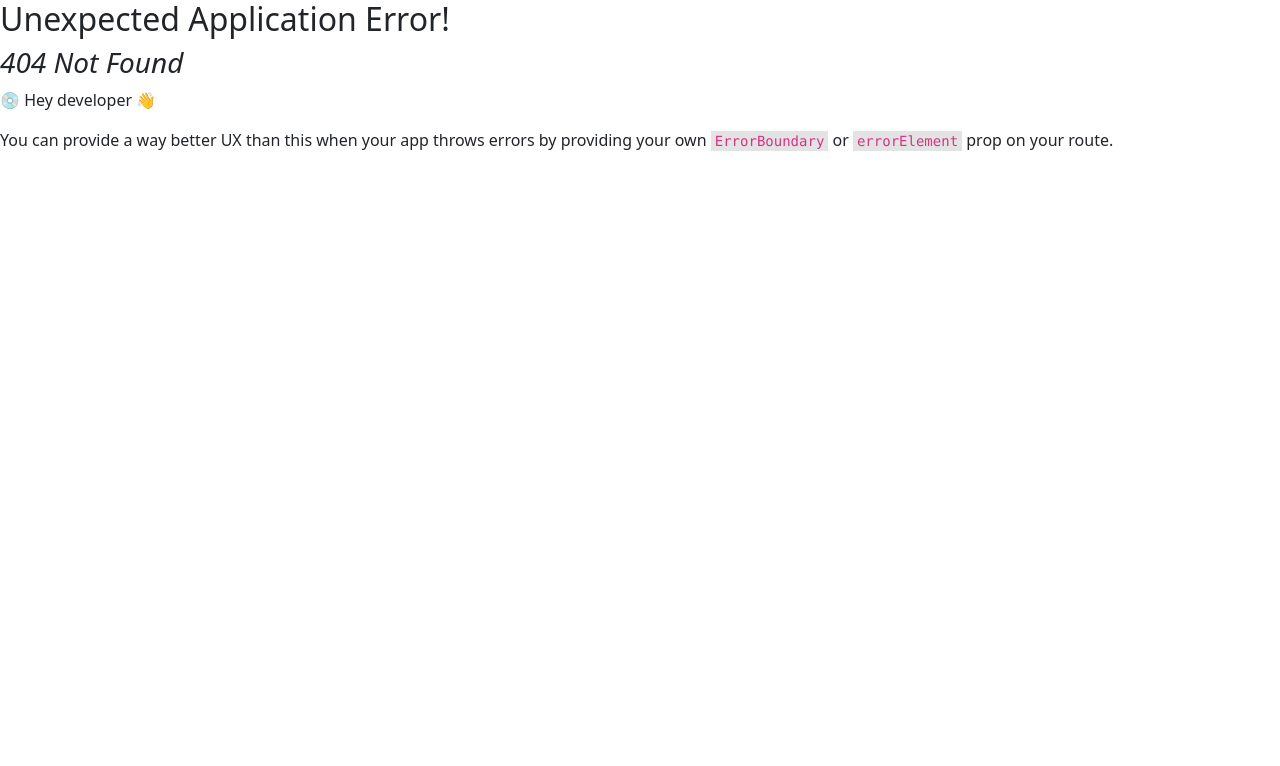
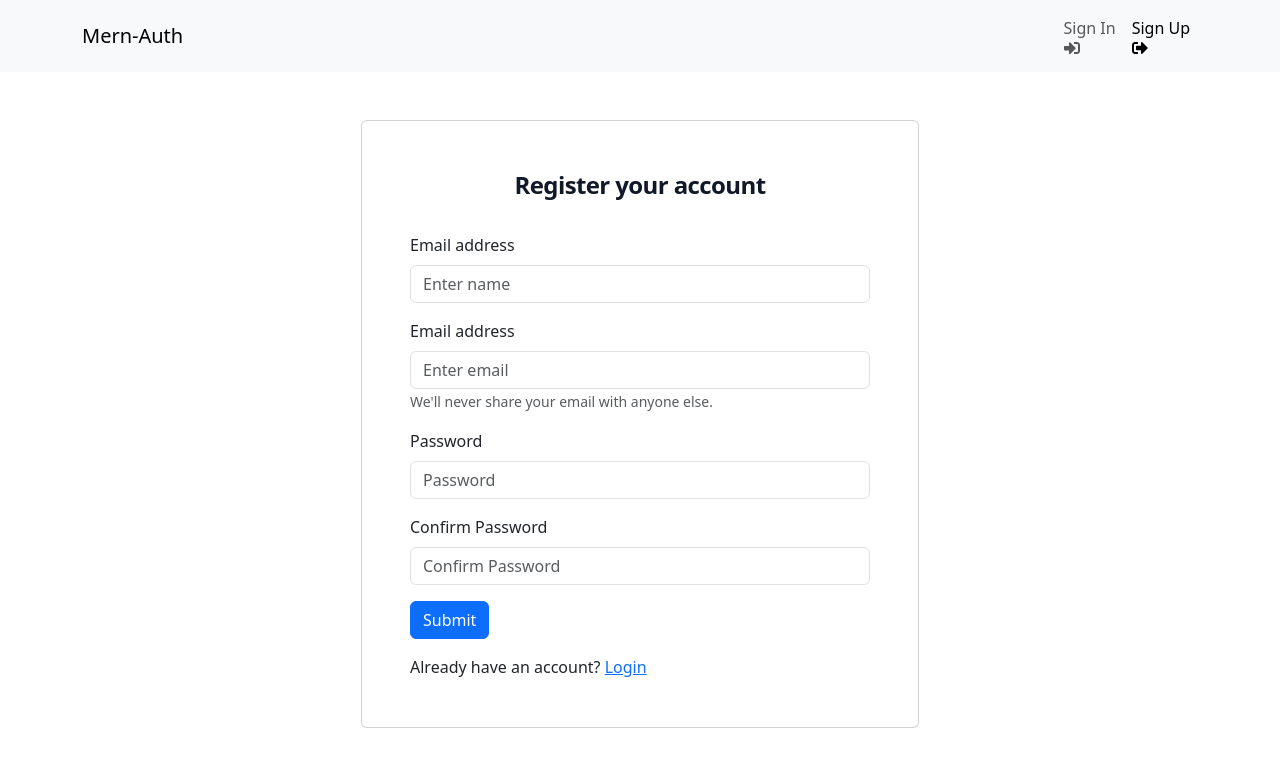
Before and after one commit to krishnabhatta01/mern-auth, a React (Vite) app in the folder frontend/: page /register in a window 1280 px wide. Before the commit this address had no page. Shown: the top 766 px of the page. Built offline with nearby package versions, Linux system fonts and the light colour scheme.

Commit message:
login & registration form ui

```diff
--- /dev/null
+++ b/frontend/src/components/FormContainer.jsx
@@ -0,0 +1,16 @@
+
+import {Container,Row, Col } from 'react-bootstrap';
+
+const Form = ({ children }) => {
+  return (
+    <Container>
+        <Row className="justify-content-md-center mt-5">
+            <Col xs={12} md={6} className="card p-5">
+                {children}
+            </Col>
+        </Row>
+    </Container>
+  )
+}
+
+export default Form;
--- /dev/null
+++ b/frontend/src/components/Signin.jsx
@@ -0,0 +1,79 @@
+import { Link } from "react-router-dom";
+const HomePage = () => {
+  return (
+    <>
+
+
+    <div className="flex min-h-full flex-1 flex-col justify-center px-6 py-2 lg:px-8">
+        <div className="sm:mx-auto sm:w-full sm:max-w-sm">
+          <h2 className="mt-10 text-center text-2xl font-bold leading-9 tracking-tight text-gray-900">
+            Sign in to your account
+          </h2>
+        </div>
+
+        <div className="mt-10 sm:mx-auto sm:w-full sm:max-w-sm">
+          <form className="space-y-6" action="#" method="POST">
+            <div>
+              <label htmlFor="email" className="block text-sm font-medium leading-6 text-gray-900">
+                Email address
+              </label>
+              <div className="mt-2">
+                <input
+                  id="email"
+                  name="email"
+                  type="email"
+                  autoComplete="email"
+                  required
+                  className="block w-full rounded-md border-0 py-1.5 text-gray-900 shadow-sm ring-1 ring-inset ring-gray-300 placeholder:text-gray-400 focus:ring-2 focus:ring-inset focus:ring-indigo-600 sm:text-sm sm:leading-6"
+                />
+              </div>
+            </div>
+
+            <div>
+              <div className="flex items-center justify-between">
+                <label htmlFor="password" className="block text-sm font-medium leading-6 text-gray-900">
+                  Password
+                </label>
+                <div className="text-sm">
+
+                </div>
+              </div>
+              <div className="mt-2">
+                <input
+                  id="password"
+                  name="password"
+                  type="password"
+                  autoComplete="current-password"
+                  required
+                  className="block w-full rounded-md border-0 py-1.5 text-gray-900 shadow-sm ring-1 ring-inset ring-gray-300 placeholder:text-gray-400 focus:ring-2 focus:ring-inset focus:ring-indigo-600 sm:text-sm sm:leading-6"
+                />
+              </div>
+            </div>
+
+            <div>
+              <button
+                type="submit"
+                className="flex w-full justify-center rounded-md bg-indigo-600 px-3 py-1.5 text-sm font-semibold leading-6 text-white shadow-sm hover:bg-indigo-500 focus-visible:outline focus-visible:outline-2 focus-visible:outline-offset-2 focus-visible:outline-indigo-600"
+              >
+                Sign in
+              </button>
+            </div>
+          </form>
+
+          <p className="mt-10 text-center text-sm text-gray-500">
+            {`Don't have an account?`}{' '}
+            <Link to="/register">
+
+            <a className="font-semibold leading-6 text-indigo-600 hover:text-indigo-500">
+              Register Account
+            </a>
+            </Link>
+          </p>
+        </div>
+      </div>
+    </>
+  )
+
+}
+
+export default HomePage;
--- a/frontend/src/main.jsx
+++ b/frontend/src/main.jsx
@@ -12,12 +12,16 @@
 } from "react-router-dom";
 
 import HomePage from './pages/HomePage.jsx';
+import LoginPage from './pages/LoginPage.jsx';
+import RegisterPage from './pages/RegisterPage.jsx';
 
 const router = createBrowserRouter(
   createRoutesFromElements(
     <Route path="/" element={<App />}>
 
       <Route path="/" element={<HomePage />} />
+      <Route path="/login" element={<LoginPage />} />
+      <Route path="/register" element={<RegisterPage />} />
 
     </Route>
   )
--- a/frontend/src/pages/HomePage.jsx
+++ b/frontend/src/pages/HomePage.jsx
@@ -1,79 +1,29 @@
-import { Link } from "react-router-dom";
+import Card from 'react-bootstrap/Card';
 const HomePage = () => {
   return (
     <>
+      {[
+        'Primary',
 
-
-    <div className="flex min-h-full flex-1 flex-col justify-center px-6 py-2 lg:px-8">
-        <div className="sm:mx-auto sm:w-full sm:max-w-sm">
-          <h2 className="mt-10 text-center text-2xl font-bold leading-9 tracking-tight text-gray-900">
-            Sign in to your account
-          </h2>
-        </div>
-
-        <div className="mt-10 sm:mx-auto sm:w-full sm:max-w-sm">
-          <form className="space-y-6" action="#" method="POST">
-            <div>
-              <label htmlFor="email" className="block text-sm font-medium leading-6 text-gray-900">
-                Email address
-              </label>
-              <div className="mt-2">
-                <input
-                  id="email"
-                  name="email"
-                  type="email"
-                  autoComplete="email"
-                  required
-                  className="block w-full rounded-md border-0 py-1.5 text-gray-900 shadow-sm ring-1 ring-inset ring-gray-300 placeholder:text-gray-400 focus:ring-2 focus:ring-inset focus:ring-indigo-600 sm:text-sm sm:leading-6"
-                />
-              </div>
-            </div>
-
-            <div>
-              <div className="flex items-center justify-between">
-                <label htmlFor="password" className="block text-sm font-medium leading-6 text-gray-900">
-                  Password
-                </label>
-                <div className="text-sm">
-
-                </div>
-              </div>
-              <div className="mt-2">
-                <input
-                  id="password"
-                  name="password"
-                  type="password"
-                  autoComplete="current-password"
-                  required
-                  className="block w-full rounded-md border-0 py-1.5 text-gray-900 shadow-sm ring-1 ring-inset ring-gray-300 placeholder:text-gray-400 focus:ring-2 focus:ring-inset focus:ring-indigo-600 sm:text-sm sm:leading-6"
-                />
-              </div>
-            </div>
-
-            <div>
-              <button
-                type="submit"
-                className="flex w-full justify-center rounded-md bg-indigo-600 px-3 py-1.5 text-sm font-semibold leading-6 text-white shadow-sm hover:bg-indigo-500 focus-visible:outline focus-visible:outline-2 focus-visible:outline-offset-2 focus-visible:outline-indigo-600"
-              >
-                Sign in
-              </button>
-            </div>
-          </form>
-
-          <p className="mt-10 text-center text-sm text-gray-500">
-            Don't have an account?{' '}
-            <Link to="/register">
-
-            <a className="font-semibold leading-6 text-indigo-600 hover:text-indigo-500">
-              Register Account
-            </a>
-            </Link>
-          </p>
-        </div>
-      </div>
+      ].map((variant) => (
+        <Card
+          bg={variant.toLowerCase()}
+          key={variant}
+          text={variant === 'light' ? 'dark' : 'white'}
+          style={{ width: '18rem' }}
+          className="mb-2 my-9 mx-auto"
+        >
+          <Card.Header className="mx-auto">Welcome!</Card.Header>
+          <Card.Body>
+            {/* <Card.Title>{variant} </Card.Title> */}
+            <Card.Text>
+             {` This is a authentecated home section which is initially created for demo.`}
+            </Card.Text>
+          </Card.Body>
+        </Card>
+      ))}
     </>
   )
-
 }
 
-export default HomePage;
+export default HomePage
--- /dev/null
+++ b/frontend/src/pages/LoginPage.jsx
@@ -0,0 +1,52 @@
+import {Button, Form, Row, Col} from 'react-bootstrap';
+import FormContainer  from '../components/FormContainer';
+import {useState} from 'react';
+import {Link} from 'react-router-dom';
+
+const LoginPage = () => {
+
+    const [email, setEmail] = useState('');
+    const [password, setPassword] = useState('');
+    const submitHandler = async (e) => {
+        e.preventDefault();
+        console.log('submit');
+    }
+
+    return (
+    <FormContainer>
+        <h2 className="mb-8 text-center text-2xl font-bold  tracking-tight text-gray-900">
+            Sign in to your account
+          </h2>
+        <Form onSubmit={submitHandler}>
+        <Form.Group className="mb-3" controlId="formBasicEmail">
+            <Form.Label>Email address</Form.Label>
+            <Form.Control type="email" placeholder="Enter email"
+            onChange={(e) => setEmail(e.target.value)}
+            />
+            <Form.Text className="text-muted">
+            {`We'll never share your email with anyone else.`}
+            </Form.Text>
+        </Form.Group>
+
+        <Form.Group className="mb-3" controlId="formBasicPassword">
+            <Form.Label>Password</Form.Label>
+            <Form.Control type="password" placeholder="Password"
+            onChange={(e) => setPassword(e.target.value)}
+            />
+        </Form.Group>
+
+        <Button variant="primary" type="submit">
+            Submit
+        </Button>
+        <Row className="mt-3">
+            <Col>
+                {`New Customer?`} <Link to="/register">{`Register`}</Link>
+            </Col>
+        </Row>
+        </Form>
+
+    </FormContainer>
+
+  )
+}
+export default LoginPage;
--- /dev/null
+++ b/frontend/src/pages/RegisterPage.jsx
@@ -0,0 +1,70 @@
+import {Button, Form, Row, Col} from 'react-bootstrap';
+import FormContainer  from '../components/FormContainer';
+import {useState} from 'react';
+import {Link} from 'react-router-dom';
+
+const LoginPage = () => {
+
+    const [name, setName] = useState('');
+    const [email, setEmail] = useState('');
+    const [password, setPassword] = useState('');
+    const [confirmPassword, setConfirmPassword] = useState('');
+
+    const submitHandler = async (e) => {
+        e.preventDefault();
+        console.log('submit');
+    }
+
+    return (
+    <FormContainer>
+        <h2 className="mb-8 text-center text-2xl font-bold  tracking-tight text-gray-900">
+           Register your account
+          </h2>
+        <Form onSubmit={submitHandler}>
+            <Form.Group className="mb-3" controlId="name">
+            <Form.Label>Email address</Form.Label>
+            <Form.Control type="text" placeholder="Enter name"
+            onChange={(e) => setName(e.target.value)}
+            />
+
+        </Form.Group>
+
+        <Form.Group className="mb-3" controlId="formBasicEmail">
+            <Form.Label>Email address</Form.Label>
+            <Form.Control type="email" placeholder="Enter email"
+            onChange={(e) => setEmail(e.target.value)}
+            />
+            <Form.Text className="text-muted">
+            {`We'll never share your email with anyone else.`}
+            </Form.Text>
+        </Form.Group>
+
+        <Form.Group className="mb-3" controlId="formBasicPassword">
+            <Form.Label>Password</Form.Label>
+            <Form.Control type="password" placeholder="Password"
+            onChange={(e) => setPassword(e.target.value)}
+            />
+        </Form.Group>
+
+        <Form.Group className="mb-3" controlId="confirmPassword">
+            <Form.Label>Confirm Password</Form.Label>
+            <Form.Control type="password" placeholder="Confirm Password"
+            onChange={(e) => setConfirmPassword(e.target.value)}
+            />
+        </Form.Group>
+
+        <Button variant="primary" type="submit">
+            Submit
+        </Button>
+        <Row className="mt-3">
+            <Col>
+                {`Already have an account?`} <Link to="/login">{`Login`}</Link>
+            </Col>
+        </Row>
+        </Form>
+
+    </FormContainer>
+
+  )
+}
+export default LoginPage;
```
